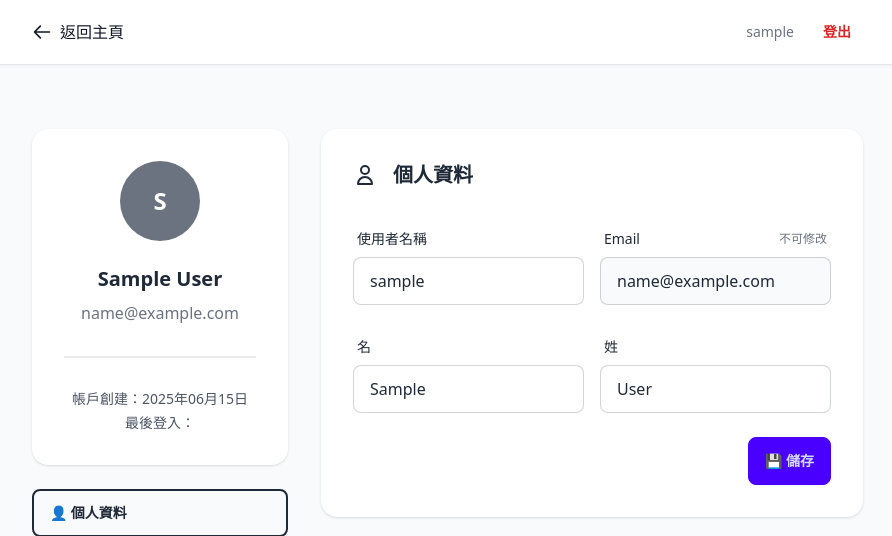
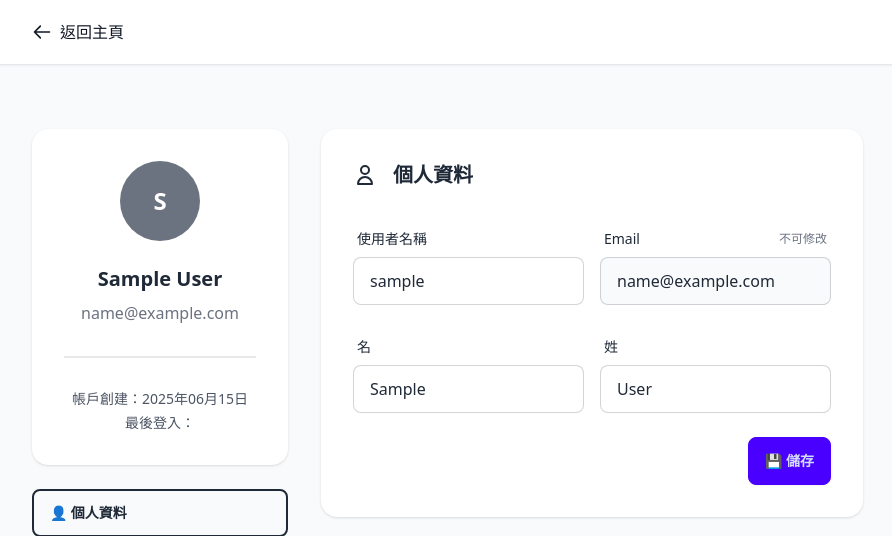
Before and after one commit to nickchen1998/DataHunter, a Django app: page /profile/ in a window 1280 px wide. Shown: the top 536 px of the page, without its empty margins (192-1084 px from the left). Run offline with Django 5.2, Linux system fonts and the light colour scheme; the visitor is signed in with stand-in values (Sample User, id 1); parts of the project's set-up code (start-up, migrations or seed data) failed here and were passed over; some libraries are stand-ins or nearby versions.

Commit message:
fix: remove user info from profile template
- Remove the user information and logout link from the profile template.

Signed-off-by: nickchen <nickchen@eland.com.tw>

```diff
--- a/templates/profile.html
+++ b/templates/profile.html
@@ -12,10 +12,6 @@
                     </svg>
                     <span class="font-medium">返回主頁</span>
                 </a>
-            </div>
-            <div class="flex items-center space-x-4">
-                <span class="text-sm text-gray-500">{{ user.username }}</span>
-                <a href="{% url 'logout' %}" class="btn btn-ghost btn-sm text-red-600">登出</a>
             </div>
         </div>
     </div>
```
